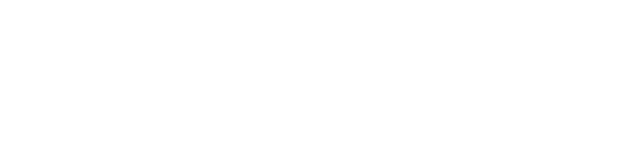
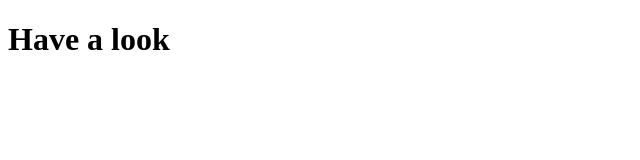
Before and after one commit to Aditya-604/my-first-website, a plain HTML site: page index.html in a window 1280 px wide. Shown: the whole page, without its empty margins (0-640 px from the left). Drawn offline with Linux system fonts and the light colour scheme.

Commit message:
learnt github

```diff
--- a/index.html
+++ b/index.html
@@ -6,6 +6,6 @@
     <title>My first ever website</title>
 </head>
 <body>
-
+    <h1>Have a look</h1>
 </body>
 </html>
```
